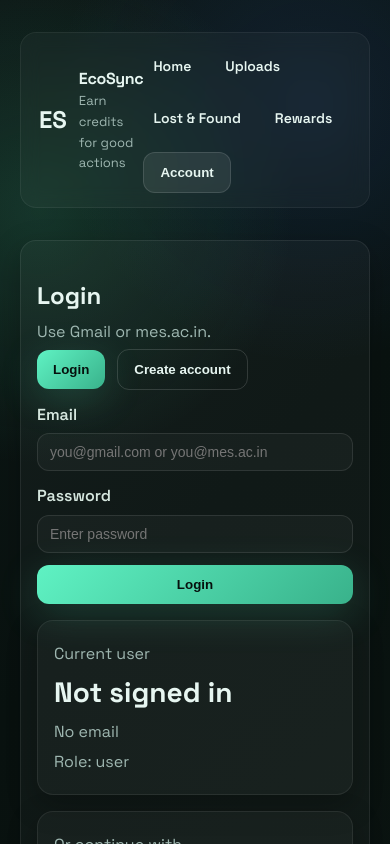
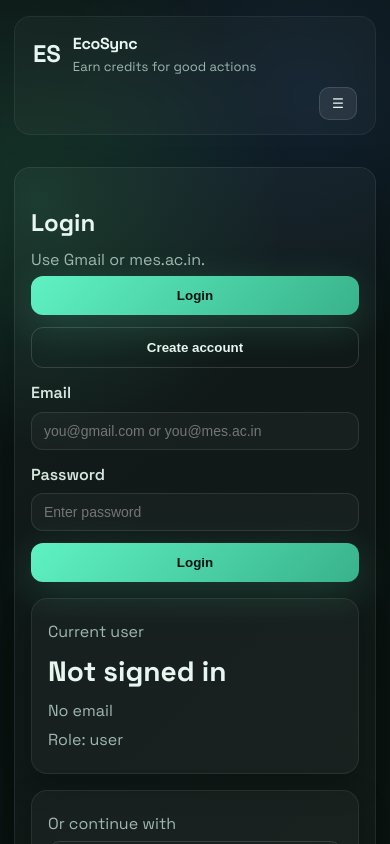
Before and after one commit to Cyber-Warrior7/EcoSync, a Next.js app: page /login in a window 390 px wide. Shown: the top 844 px of the page. Built offline with nearby package versions, Linux system fonts and the light colour scheme; no server answers.

Commit message:
mobile UI fix

```diff
--- a/src/app/globals.css
+++ b/src/app/globals.css
@@ -83,6 +83,7 @@ a {
   gap: 14px;
   font-weight: 600;
   font-size: 14px;
+  align-items: center;
 }
 
 .nav__link {
@@ -102,6 +103,16 @@ a {
 
 .nav__menu {
   position: relative;
+}
+
+.nav__burger {
+  display: none;
+  background: rgba(255, 255, 255, 0.08);
+  border: 1px solid rgba(255, 255, 255, 0.12);
+  color: #e7f6f1;
+  border-radius: 10px;
+  padding: 8px 12px;
+  cursor: pointer;
 }
 
 .nav__toggle {
@@ -415,3 +426,69 @@ textarea:focus {
     flex-wrap: wrap;
   }
 }
+
+@media (max-width: 640px) {
+  .shell {
+    padding: 16px 14px 40px;
+  }
+
+  .nav {
+    flex-direction: column;
+    align-items: flex-start;
+    gap: 10px;
+  }
+
+  .nav__burger {
+    display: block;
+    margin-left: auto;
+  }
+
+  .nav__links {
+    display: none;
+    width: 100%;
+    flex-direction: column;
+    gap: 10px;
+    align-items: flex-start;
+  }
+
+  .nav__links.open {
+    display: flex;
+    margin-top: 8px;
+  }
+
+  .nav__menu {
+    width: 100%;
+  }
+
+  .nav__dropdown {
+    position: static;
+    width: 100%;
+  }
+
+  .hero__stats {
+    grid-template-columns: 1fr;
+  }
+
+  .split {
+    grid-template-columns: 1fr;
+  }
+
+  .grid {
+    grid-template-columns: repeat(auto-fit, minmax(200px, 1fr));
+  }
+
+  .section__header {
+    flex-direction: column;
+    align-items: flex-start;
+  }
+
+  .btn {
+    width: 100%;
+  }
+
+  .cta-row {
+    width: 100%;
+    flex-direction: column;
+    align-items: stretch;
+  }
+}
--- a/src/components/Navbar.jsx
+++ b/src/components/Navbar.jsx
@@ -8,6 +8,7 @@ import { clearUser } from "../lib/user";
 
 const Navbar = () => {
   const [open, setOpen] = useState(false);
+  const [linksOpen, setLinksOpen] = useState(false);
   const { refreshData, user } = useAppData();
   const router = useRouter();
 
@@ -35,7 +36,10 @@ const Navbar = () => {
           <p className="nav__subtitle">Earn credits for good actions</p>
         </div>
       </div>
-      <div className="nav__links">
+      <button className="nav__burger" onClick={() => setLinksOpen((p) => !p)}>
+        ☰
+      </button>
+      <div className={`nav__links ${linksOpen ? "open" : ""}`}>
         <NavLink href="/">Home</NavLink>
         <NavLink href="/uploads">Uploads</NavLink>
         <NavLink href="/lost-found">Lost &amp; Found</NavLink>
```
